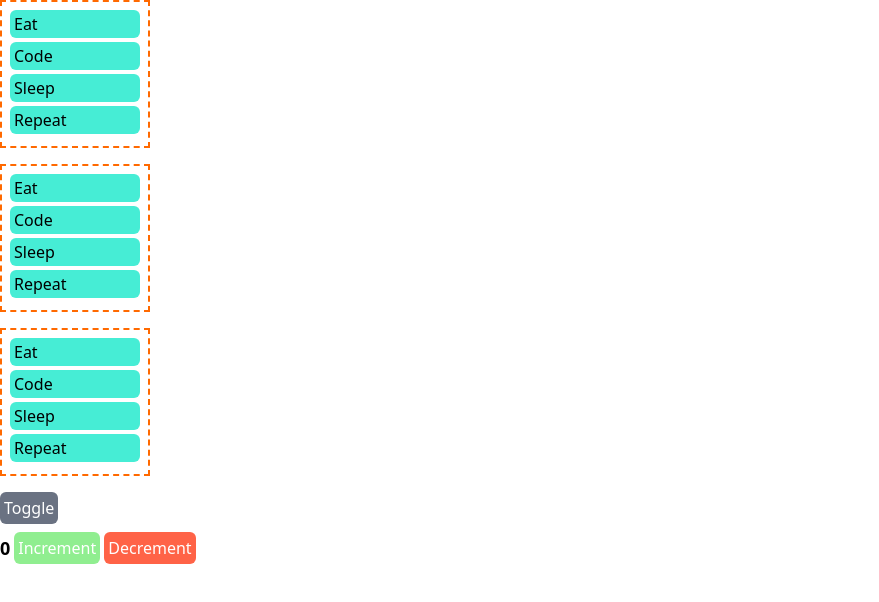
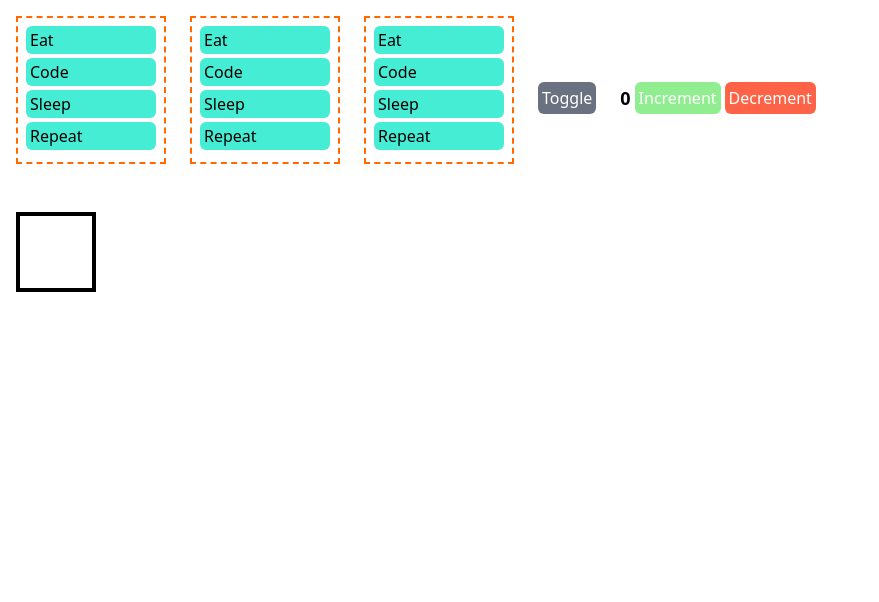
Before and after one commit to verma2510/react-project, a React (Vite) app: page / in a window 1280 px wide. Shown: the top 602 px of the page, without its empty margins (0-879 px from the left). Built offline with nearby package versions, Linux system fonts and the light colour scheme.

Commit message:
tic tac toe game
added two components

```diff
--- a/src/App.tsx
+++ b/src/App.tsx
@@ -1,6 +1,7 @@
 import React from "react";
 import Todo from "./components/Todo";
 import Counter from "./components/Counter";
+import TicTacToe from "./components/TicTacToe";
 import {useState} from 'react';
 
 const TodoItems = [
@@ -25,13 +26,23 @@ const TodoItems = [
 const App: React.FC = () => {
   const [state, setState] = useState<boolean>(true);
   return (
-    <div>
-      <Todo items={TodoItems} />
-      <Todo items={TodoItems} />
-      <Todo items={TodoItems} />
-      <button onClick={(e)=> setState(!state)} className="text-white bg-gray-500 p-1 rounded-md">Toggle</button>
-      {state ? <Counter/> : ""}
-    </div>
+    <>
+      <div className="p-4 flex gap-6 items-center">
+        <Todo items={TodoItems} />
+        <Todo items={TodoItems} />
+        <Todo items={TodoItems} />
+        <button
+          onClick={(e) => setState(!state)}
+          className="text-white bg-gray-500 p-1 rounded-md"
+        >
+          Toggle
+        </button>
+        {state ? <Counter /> : ""}
+      </div>
+      <div className="p-4">
+        <TicTacToe/>
+      </div>
+    </>
   );
 };
 
--- /dev/null
+++ b/src/components/Block.tsx
@@ -0,0 +1,11 @@
+import React from "react";
+
+const Block: React.FC = () => {
+
+
+    return(
+        <div className="border-4 border-black w-20 h-20"></div>
+    )
+}
+
+export default Block;
--- /dev/null
+++ b/src/components/TicTacToe.tsx
@@ -0,0 +1,12 @@
+import React from "react";
+import Block from "./Block";
+
+const TicTacToe: React.FC = () => {
+     return(
+        <div>
+           <Block/>
+        </div>
+     )
+}
+
+export default TicTacToe;
```
